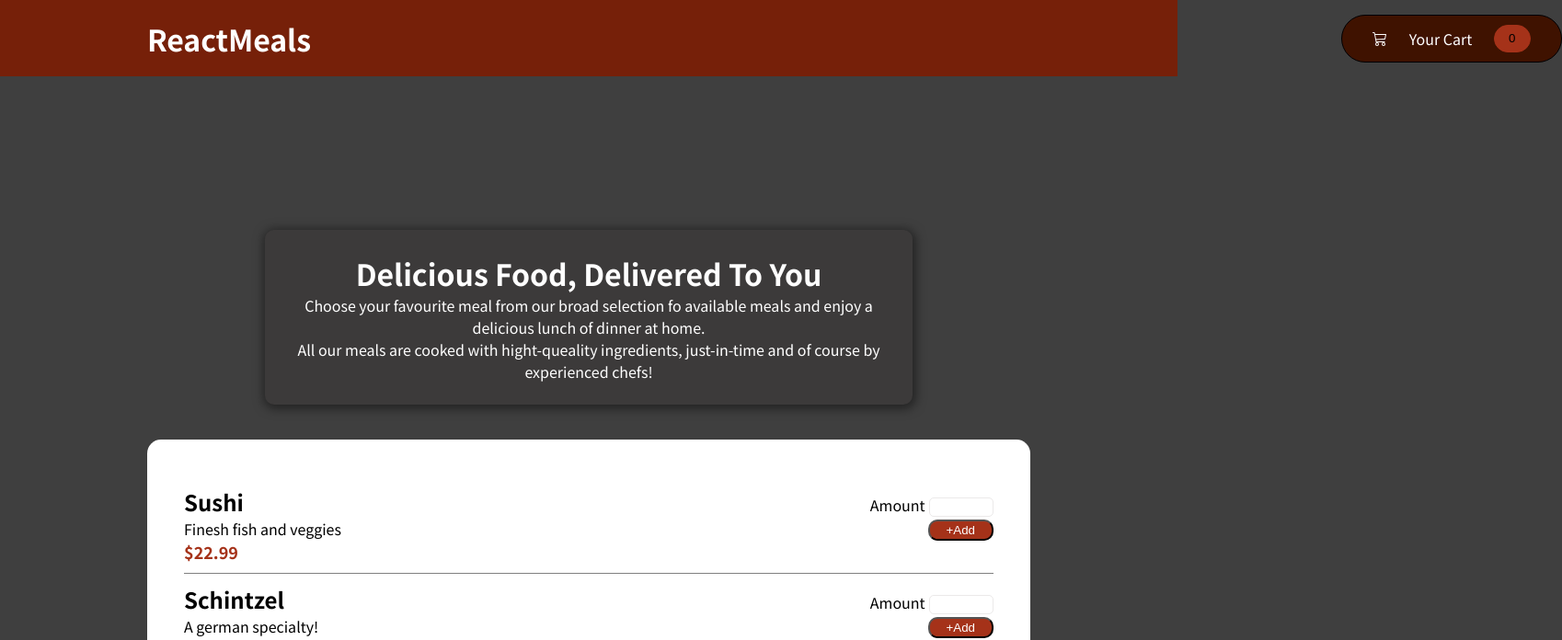
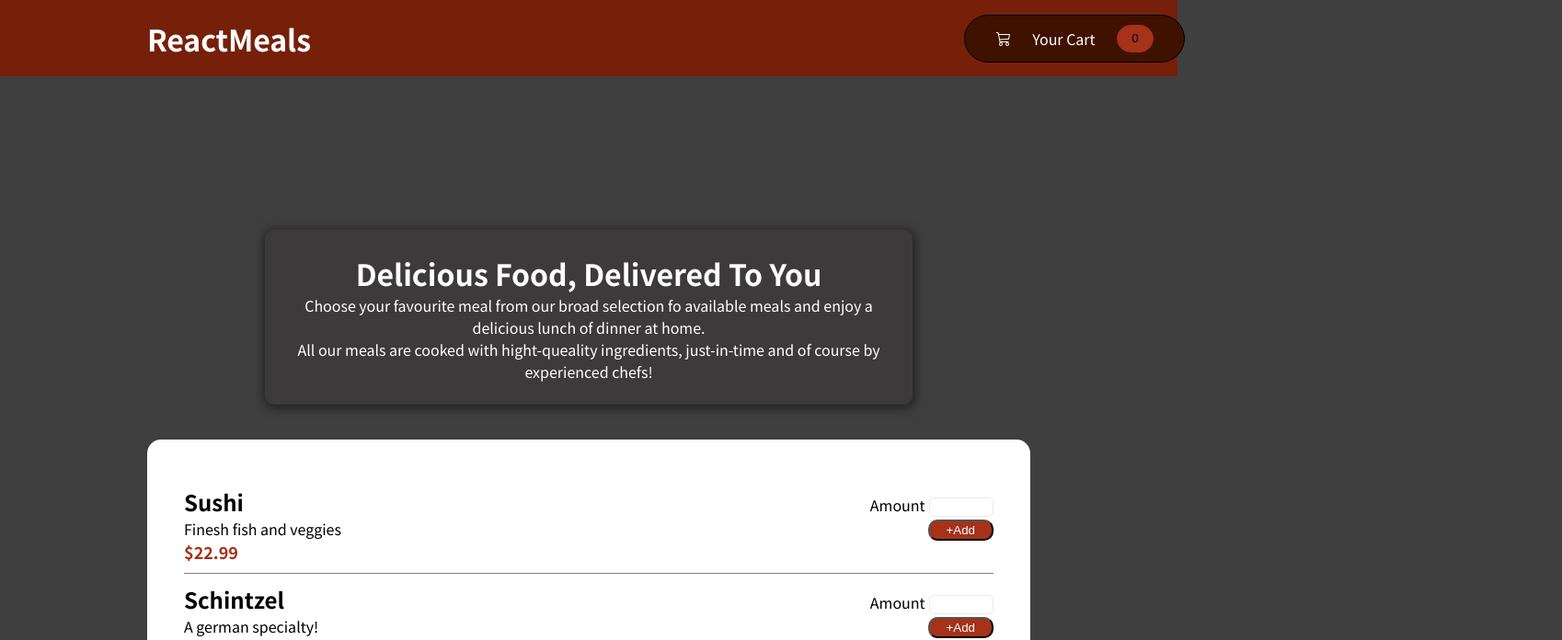
Before and after one commit to myrnd-vivek/restaurant-app, a React (Create React App) app: page / in a window 1280 px wide. Shown: the top 696 px of the page at 92% size, 1698 px wide, since content can reach past the window. Built offline with nearby package versions, Linux system fonts and the light colour scheme.

Commit message:
Added add to cart functionality

```diff
--- a/src/App.js
+++ b/src/App.js
@@ -1,24 +1,28 @@
-import { createPortal } from "react-dom";
 import Header from "./components/Layout/Header/Header";
 import Summary from "./components/Layout/Summary/Summary";
 import MealItems from "./components/Meals/MealItems/MealItems";
 import AddCart from "./components/Cart/AddCart";
 import { useState } from "react";
+import { CartContextProvider } from "./context/cart-context";
 
 function App() {
-  const [isOpen,setIsOpen] = useState(false)
+  const [isCartOpen,setIsCartOpen] = useState(false)
+
+  const showCartHandler = () => {
+    setIsCartOpen(true)
+  }
+
+  const hideCartHandler = () => {
+    setIsCartOpen(false)
+  }
+
   return (
-    <>
-      <Header setIsOpen={setIsOpen} />
+    <CartContextProvider>
+      <Header  onShowCart={showCartHandler}/>
       <Summary />
       <MealItems />
-      {
-        createPortal(
-          <AddCart isOpen={isOpen} setIsOpen={setIsOpen} />,
-          document.getElementById("overlay")
-        )
-      }
-    </>
+      {isCartOpen && <AddCart onHideCart={hideCartHandler}/>}
+    </CartContextProvider>
   );
 }
 
--- a/src/components/Cart/AddCart.jsx
+++ b/src/components/Cart/AddCart.jsx
@@ -1,23 +1,25 @@
 import React from "react";
 import "./AddCart.css";
+import Modal from "../UI/Modal";
+import { useCartContext } from "../../context/cart-context";
 
-const AddCart = ({ isOpen,setIsOpen }) => {
+const AddCart = ({onHideCart}) => {
+	const {totalAmount} = useCartContext()
+
 	return (
-		<>
-			{isOpen && (
+		<Modal>
 			<div className="container">
 				<h4 className="container__title">Sushi</h4>
 				<div className="container__amount">
 					<h2>Total Amount</h2>
-						<h2>35.62</h2>
+					<h2>{totalAmount}</h2>
 				</div>
 				<div className="container__btn">
-						<button className="btn" onClick={() => setIsOpen(false)}>Close</button>
+					<button className="btn" onClick={() => onHideCart()}>Close</button>
 					<button className="btn">Order</button>
 				</div>
 			</div>
-			)}
-		</>
+		</Modal>
 	);
 };
 
--- a/src/components/Layout/Header/Header.css
+++ b/src/components/Layout/Header/Header.css
@@ -16,7 +16,7 @@
 
 .header__cart {
 	position: relative;
-	left: 80rem;
+	left: 68vw;
 	border: 1px solid black;
 	padding: 10px;
 	display: flex;
--- a/src/components/Layout/Header/Header.jsx
+++ b/src/components/Layout/Header/Header.jsx
@@ -1,7 +1,9 @@
 import React from "react";
 import "./Header.css";
+import { useCartContext } from "../../../context/cart-context";
 
-const Header = ({setIsOpen}) => {
+const Header = ({onShowCart}) => {
+	const { totalCartItems } = useCartContext()
 	return (
 		<header className="header">
 			<div className="header__title">
@@ -19,7 +21,7 @@ const Header = ({setIsOpen}) => {
 					<path d="M0 1.5A.5.5 0 0 1 .5 1H2a.5.5 0 0 1 .485.379L2.89 3H14.5a.5.5 0 0 1 .49.598l-1 5a.5.5 0 0 1-.465.401l-9.397.472L4.415 11H13a.5.5 0 0 1 0 1H4a.5.5 0 0 1-.491-.408L2.01 3.607 1.61 2H.5a.5.5 0 0 1-.5-.5zM3.102 4l.84 4.479 9.144-.459L13.89 4H3.102zM5 12a2 2 0 1 0 0 4 2 2 0 0 0 0-4zm7 0a2 2 0 1 0 0 4 2 2 0 0 0 0-4zm-7 1a1 1 0 1 1 0 2 1 1 0 0 1 0-2zm7 0a1 1 0 1 1 0 2 1 1 0 0 1 0-2z" />
 				</svg>
 				<span>Your Cart</span>
-				<button className="cartItem-count" onClick={() => setIsOpen(true)}>0</button>
+				<button className="cartItem-count" onClick={() => onShowCart()}>{totalCartItems}</button>
 			</div>
 		</header>
 	);
--- /dev/null
+++ b/src/components/Meals/MealItem/MealItem.jsx
@@ -0,0 +1,44 @@
+import React, { useState } from "react";
+import { useCartContext } from "../../../context/cart-context";
+
+const MealItem = ({ meal }) => {
+	const [amount, setAmount] = useState("");
+	const { addItem } = useCartContext();
+
+	const amountChangeHandler = (ev) => {
+		setAmount(ev.target.value);
+	};
+
+	const addItemHandler = () => {
+    addItem(meal,amount)
+    setAmount('')
+  };
+
+	return (
+		<section className="mealItem">
+			<div>
+				<h1>{meal.name}</h1>
+				<p>{meal.desc}</p>
+				<p className="price">${meal.price}</p>
+			</div>
+			<div className="mealItem__quantity">
+				<div>
+					<label>Amount</label>
+					<input
+						type="number"
+						value={amount}
+						onChange={amountChangeHandler}
+						className="mealItem__quantityInput"
+					/>
+				</div>
+				<div className="mealItem__btnContainer">
+					<button className="mealItem__btn" onClick={addItemHandler}>
+						+Add
+					</button>
+				</div>
+			</div>
+		</section>
+	);
+};
+
+export default MealItem;
--- a/src/components/Meals/MealItems/MealItems.jsx
+++ b/src/components/Meals/MealItems/MealItems.jsx
@@ -1,70 +1,54 @@
-import React from 'react'
-import "./MealItems.css"
+import React, { useState } from "react";
+import "./MealItems.css";
+import MealItem from "../MealItem/MealItem";
 
 const MealItems = () => {
 	const mealItems = [
 		{
 			id: 1,
 			name: "Sushi",
-      desc: 'Finesh fish and veggies',
-      price: 22.99
+			desc: "Finesh fish and veggies",
+			price: 22.99,
 		},
 		{
 			id: 2,
 			name: "Schintzel",
-      desc: 'A german specialty!',
-      price: 16.50
+			desc: "A german specialty!",
+			price: 16.5,
 		},
 		{
 			id: 3,
 			name: "Barbecue Burger",
-      desc: 'American, raw, meaty',
-      price: 12.99
+			desc: "American, raw, meaty",
+			price: 12.99,
 		},
 		{
 			id: 4,
 			name: "Green Bowl",
-      desc: 'Healthy...and green..',
-      price: 23.99
+			desc: "Healthy...and green..",
+			price: 23.99,
 		},
 		{
 			id: 5,
 			name: "Green Bowl",
-      desc: 'Healthy...and green..',
-      price: 23.99
+			desc: "Healthy...and green..",
+			price: 23.99,
 		},
 		{
 			id: 6,
 			name: "Barbecue Burger",
-      desc: 'American, raw, meaty',
-      price: 12.99
+			desc: "American, raw, meaty",
+			price: 12.99,
 		},
+	];
 
-  ]
 	return (
-    <div className='mealItem__container'>
-      {
-        mealItems.map((meal) => {
-          return <section key={meal.id} className='mealItem'>
-            <div>
-              <h1>{meal.name}</h1>
-              <p>{meal.desc}</p>
-              <p className='price'>${meal.price}</p>
+		<div className="mealItem__container">
+			{mealItems.map((meal) => {
+				return <MealItem meal={meal} key={meal.id} />;
+			})}
 		</div>
-            <div className='mealItem__quantity'>
-              <div>
-                <label>Amount</label>
-                <input type="number" className='mealItem__quantityInput'/>
-              </div>
-              <div className='mealItem__btnContainer'>
-                <button className='mealItem__btn'>+Add</button>
-              </div>
-            </div>
-          </section>
-        })
-      }
-    </div>
-  )
-}
+	);
+};
 
-export default MealItems
+export default MealItems;
--- /dev/null
+++ b/src/components/UI/Modal.js
@@ -0,0 +1,18 @@
+import React from 'react'
+import { createPortal } from 'react-dom'
+
+const portalEl =  document.getElementById("overlay")
+
+const Modal = (props) => {
+  return (
+    <>
+      {
+        createPortal(
+          props.children,portalEl
+        )
+      }
+    </>
+  )
+}
+
+export default Modal
--- /dev/null
+++ b/src/context/cart-context.js
@@ -0,0 +1,38 @@
+import { createContext, useContext, useState } from "react";
+
+
+const CartContext = createContext({
+  items: [],
+  totalAmount:0,
+  totalCartItems: 0,
+  addItem: (item) => {},
+  removeItem: (id) => {}
+});
+
+
+export const CartContextProvider = ({children}) => {
+  const [cartItems,setCartItems] = useState([])
+  const [totalAmount,setTotalAmount] = useState(0);
+  const [totalCartItems,setTotalCartItems] = useState(0);
+
+  const addItemToCartHandler = (item,amount) => {
+    setCartItems(prev => [...prev, item])
+    setTotalAmount(prev => parseInt(prev + (item.price * amount)))
+    setTotalCartItems(prev => prev + +amount);
+  };
+  const removeItemToCartHandler = item => {};
+
+  const cartContext = {
+    items: cartItems,
+    totalAmount,
+    totalCartItems,
+    addItem: addItemToCartHandler,
+    removeItem: removeItemToCartHandler
+  }
+
+  return <CartContext.Provider value={cartContext}>{children}</CartContext.Provider>
+}
+
+export const useCartContext = () => {
+  return useContext(CartContext);
+}
```
Lines whose indentation alone changed are shown as unchanged.
